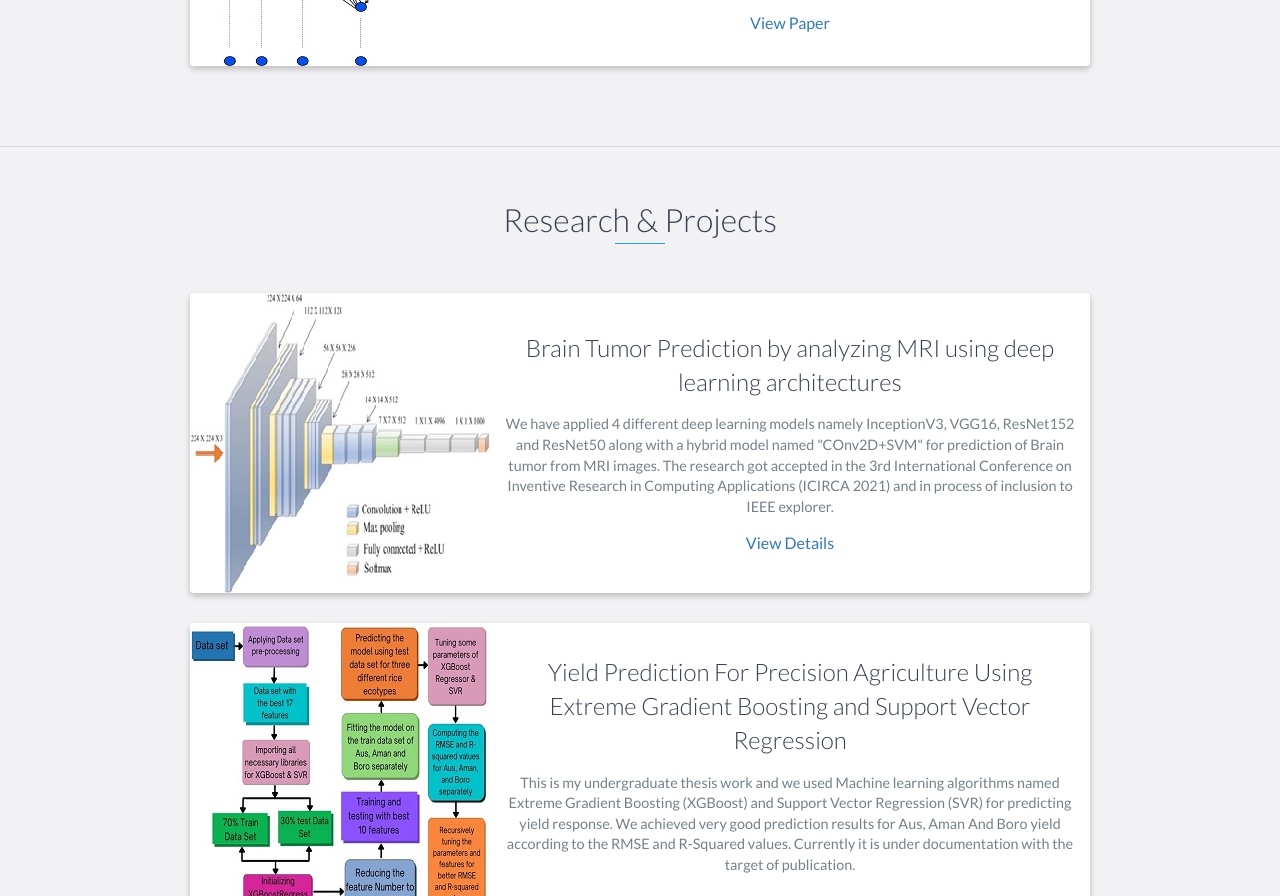
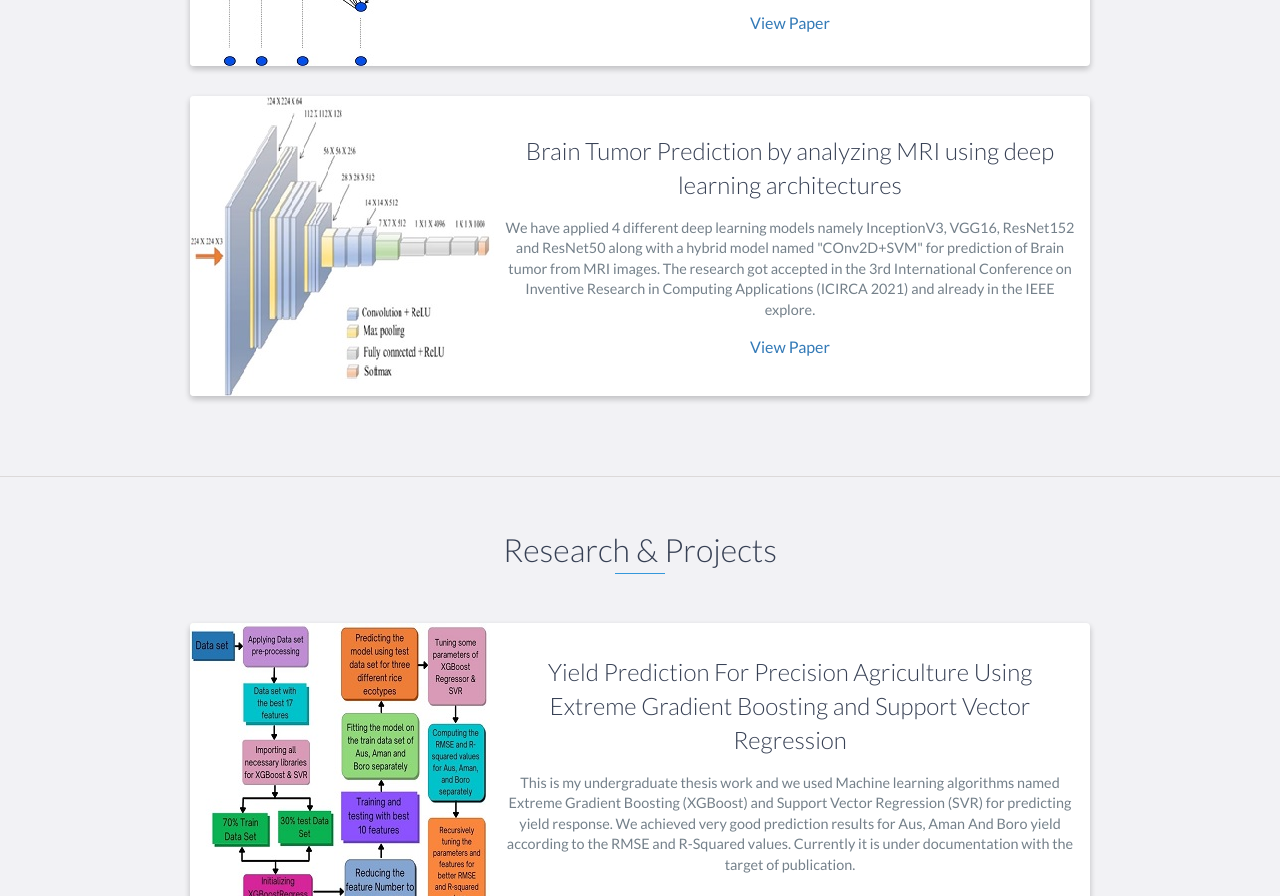
Before and after one commit to MSAhmed1414/MSAhmed1414.github.io, a website: page index.html in a window 1280 px wide. Shown: the part 3620-4516 px from the top of the page. Drawn offline with nearby package versions, Linux system fonts and the light colour scheme.

Commit message:
Add files via upload

```diff
--- a/index.html
+++ b/index.html
@@ -50,7 +50,7 @@
         <div id="lead-content">
             <h1>Md. Sabbir Ahmed</h1>
             <h2>Lecturer (Contractual)</h2>
-            <a href="https://drive.google.com/file/d/1cFYiJSKN5bpVptEZw97wrouJFIvnV6yq/view?usp=sharing" target="_blank" class="btn-rounded-white">Download CV</a>
+            <a href="https://drive.google.com/file/d/1g17Lj0Fifhok2BWMKR41rUI-9d_tQr_j/view?usp=sharing" target="_blank" class="btn-rounded-white">Download CV</a>
         </div>
         <!-- End #lead-content -->
 
@@ -201,6 +201,22 @@
                     <!-- End .project-info -->
                 </div>
                 <!-- End .project -->
+
+                <div class="project shadow-large">
+                    <div class="project-image">
+                        <img src="images/Tumor.jpg" />
+                    </div>
+                    <!-- End .project-image -->
+                    <div class="project-info">
+                        <h3>Brain Tumor Prediction by analyzing MRI using deep learning architectures</h3>
+                        <p>
+                            We have applied 4 different deep learning models namely InceptionV3, VGG16, ResNet152 and ResNet50 along with a hybrid model named "COnv2D+SVM" for prediction of Brain tumor from MRI images. The research got accepted in the 3rd International Conference on Inventive Research in Computing Applications (ICIRCA 2021) and already in the IEEE explore.
+                        </p>
+                        <a href="https://ieeexplore.ieee.org/document/9545077" target="_blank">View Paper</a>
+                    </div>
+                    <!-- End .project-info -->
+                </div>
+                <!-- End .project -->
             </div>
         </div>
     </div>
@@ -210,21 +226,6 @@
         <h2 class="heading">Research & Projects</h2>
         <div class="container">
             <div class="row">
-                <div class="project shadow-large">
-                    <div class="project-image">
-                        <img src="images/Tumor.jpg" />
-                    </div>
-                    <!-- End .project-image -->
-                    <div class="project-info">
-                        <h3>Brain Tumor Prediction by analyzing MRI using deep learning architectures</h3>
-                        <p>
-                            We have applied 4 different deep learning models namely InceptionV3, VGG16, ResNet152 and ResNet50 along with a hybrid model named "COnv2D+SVM" for prediction of Brain tumor from MRI images. The research got accepted in the 3rd International Conference on Inventive Research in Computing Applications (ICIRCA 2021) and in process of inclusion to IEEE explorer.
-                        </p>
-                        <a href="https://drive.google.com/file/d/1SiWvMRU2Wp5qM4-Zx2LvzL34ChTb86k5/view?usp=sharing" target="_blank">View Details</a>
-                    </div>
-                    <!-- End .project-info -->
-                </div>
-                <!-- End .project -->
 
                 <div class="project shadow-large">
                     <div class="project-image">
```
